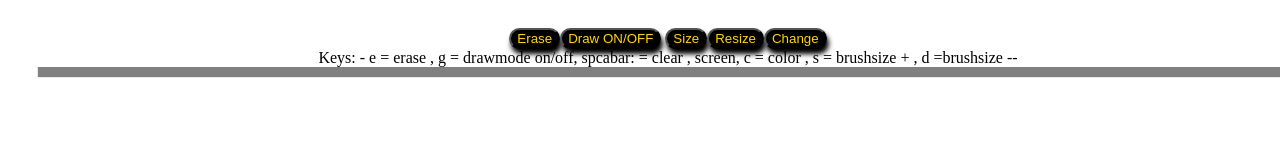
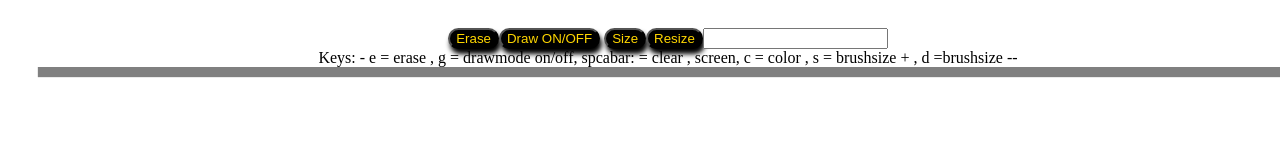
Before and after one commit to aphishek1/script, a plain HTML site: page canvas1.html in a window 1280 px wide. Drawn offline with Linux system fonts and the light colour scheme.

Commit message:
Update canvas1.html

```diff
--- a/canvas1.html
+++ b/canvas1.html
@@ -49,7 +49,7 @@
 <body>
 
   <div id="bar"><button id="erase">Erase</button><button id="draw">Draw ON/OFF</button>
-    <button id="size">Size</button><button id="small">Resize</button><button id="change">Change</button>
+    <button id="size">Size</button><button id="small">Resize</button><input color="change"></input>
 
 </body>
 
```
